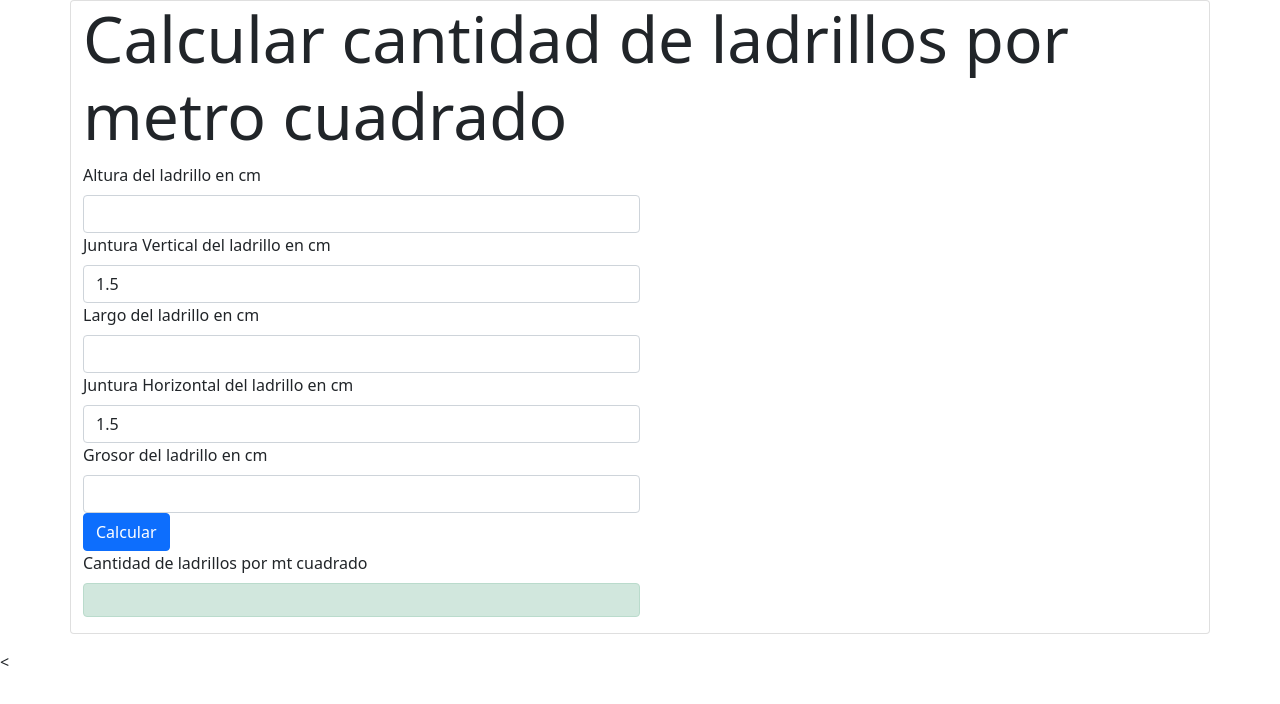
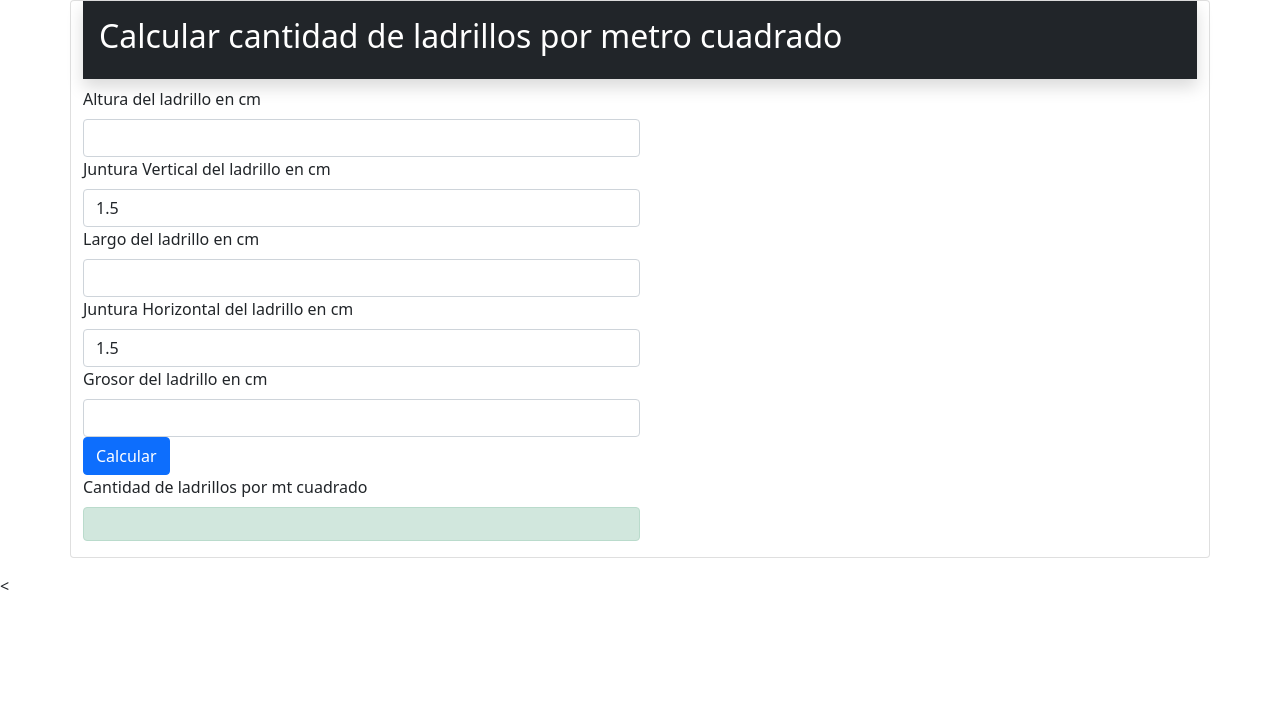
Before and after one commit to edwinparrales/calculaLadrillos, a plain HTML site: page index.html in a window 1280 px wide. Drawn offline with nearby package versions, Linux system fonts and the light colour scheme.

Commit message:
Prueba de fucionamiento

```diff
--- a/index.html
+++ b/index.html
@@ -9,9 +9,11 @@
 </head>
 <body>
     <div class="container card mb-3">
+       <div class="bg-dark text-white p-3 mb-2 shadow">
+           <h2 class="">Calcular cantidad de ladrillos por metro cuadrado</h2>
+       </div>
 
 
-    <h2 class="display-3">Calcular cantidad de ladrillos por metro cuadrado</h2>
     <div class="col-md-6">
         <label class="form-label"  for="altura">Altura del ladrillo en cm</label>
         <input class="form-control"    type="number" name="altura" id="altura">
```
